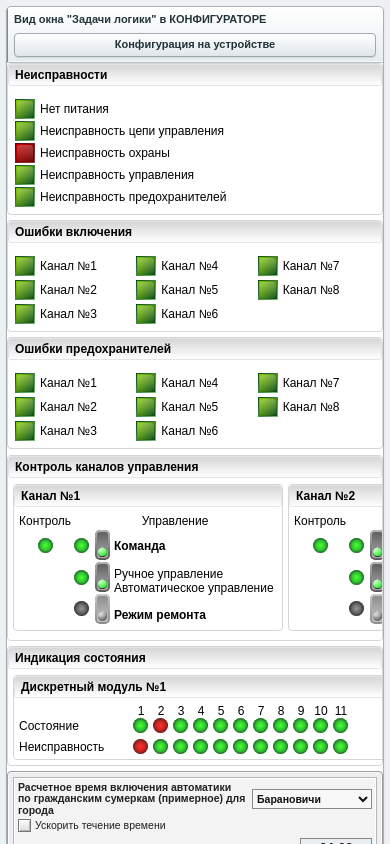
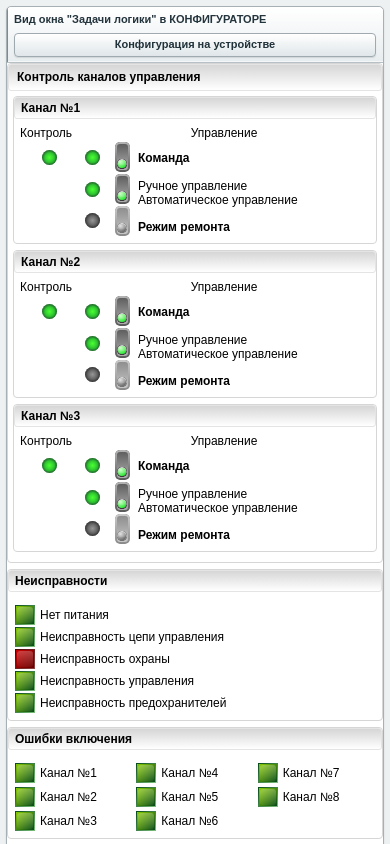
Before and after one commit to medzviadziou/simulator-gorsvet, a React (Vite) app: page / in a window 390 px wide. Shown: the top 844 px of the page. Built offline with nearby package versions, Linux system fonts and the light colour scheme.

Commit message:
Adjust mobile configurator order

```diff
--- a/src/components/configurator/configurator.scss
+++ b/src/components/configurator/configurator.scss
@@ -113,43 +113,59 @@
     width: 100%;
     min-width: 0;
     flex-direction: column;
-    align-items: flex-start;
+    align-items: stretch;
     gap: 6px;
 
     &__column {
-      flex: none;
-      width: 100%;
-      min-width: 0;
+      display: contents;
     }
 
-    &__column:first-child,
-    &__column:nth-child(2) {
-      flex: none;
+    &__panel,
+    .time-config {
       width: 100%;
-      min-width: 0;
     }
 
     &__panel {
-      width: 100%;
       overflow: hidden;
     }
 
-    &__column:nth-child(2) > &__panel:first-child {
-      overflow-x: auto;
-      overflow-y: hidden;
-      -webkit-overflow-scrolling: touch;
+    &__panel--control {
+      order: 1;
+    }
+
+    &__panel--faults {
+      order: 2;
+    }
+
+    &__panel--start-errors {
+      order: 3;
+    }
+
+    &__panel--fuse-errors {
+      order: 4;
+    }
+
+    &__panel--state {
+      order: 5;
+    }
+
+    .time-config {
+      order: 6;
     }
 
     &__channels {
-      width: max-content;
-      min-width: 830px;
-      align-items: flex-start;
-      padding-bottom: 4px;
+      width: 100%;
+      min-width: 0;
+      flex-direction: column;
+      align-items: stretch;
+      gap: 6px;
+      margin: 5px;
+      padding: 0 0 5px;
     }
 
     &__channel-panel {
-      flex: 0 0 270px;
-      width: 270px;
+      flex: none;
+      width: calc(100% - 10px);
     }
 
     &__module {
@@ -164,5 +180,31 @@
     &__module-row {
       width: max-content;
     }
+
+    &__panel--control > &__panel-title {
+      margin-bottom: 0;
+      padding: 5px 8px;
+      line-height: 1.25;
+      white-space: normal;
+    }
+
+    &__channel-block {
+      padding: 0 6px 6px;
+    }
+
+    &__channel-block .channel {
+      width: 100%;
+      max-width: 360px;
+      margin: 0 auto;
+      grid-template-columns: 64px 30px 34px minmax(0, 1fr);
+    }
   }
 }
+
+@media (max-width: 420px) {
+  .configurator {
+    &__channel-block .channel {
+      grid-template-columns: 58px 28px 32px minmax(0, 1fr);
+    }
+  }
+}
--- a/src/components/configurator/index.jsx
+++ b/src/components/configurator/index.jsx
@@ -43,7 +43,7 @@ export default function Configurator({ simulatorState, virtualTime, setVirtualTi
     return (
         <div className={`configurator ${disabled ? "configurator--disabled" : ""}`}>
             <div className="configurator__column">
-                <div className="configurator__panel">
+                <div className="configurator__panel configurator__panel--faults">
                     <div className="configurator__panel-title">Неисправности</div>
                     <div className="configurator__fault-list">
                         <Fault text="Нет питания" value={normalFaultValue} />
@@ -54,7 +54,7 @@ export default function Configurator({ simulatorState, virtualTime, setVirtualTi
                     </div>
                 </div>
 
-                <div className="configurator__panel">
+                <div className="configurator__panel configurator__panel--start-errors">
                     <div className="configurator__panel-title">Ошибки включения</div>
                     <div className="configurator__fault-list configurator__fault-list--grid">
                         {startErrorValues.map((value, i) => (
@@ -63,7 +63,7 @@ export default function Configurator({ simulatorState, virtualTime, setVirtualTi
                     </div>
                 </div>
 
-                <div className="configurator__panel">
+                <div className="configurator__panel configurator__panel--fuse-errors">
                     <div className="configurator__panel-title">Ошибки предохранителей</div>
                     <div className="configurator__fault-list configurator__fault-list--grid">
                         {fuseErrorValues.map((value, i) => (
@@ -74,7 +74,7 @@ export default function Configurator({ simulatorState, virtualTime, setVirtualTi
             </div>
 
             <div className="configurator__column">
-                <div className="configurator__panel">
+                <div className="configurator__panel configurator__panel--control">
                     <div className="configurator__panel-title">Контроль каналов управления</div>
                     <div className="configurator__channels">
                         <div className="configurator__channel-panel">
@@ -92,7 +92,7 @@ export default function Configurator({ simulatorState, virtualTime, setVirtualTi
                     </div>
                 </div>
 
-                <div className="configurator__panel">
+                <div className="configurator__panel configurator__panel--state">
                     <div className="configurator__panel-title">Индикация состояния</div>
 
                     <div className="configurator__module configurator__panel">
--- a/src/components/schemeShno/schemeShno.scss
+++ b/src/components/schemeShno/schemeShno.scss
@@ -92,6 +92,7 @@
 
     &__preview--secondary {
       display: block;
+      order: -1;
     }
   }
 }
```
